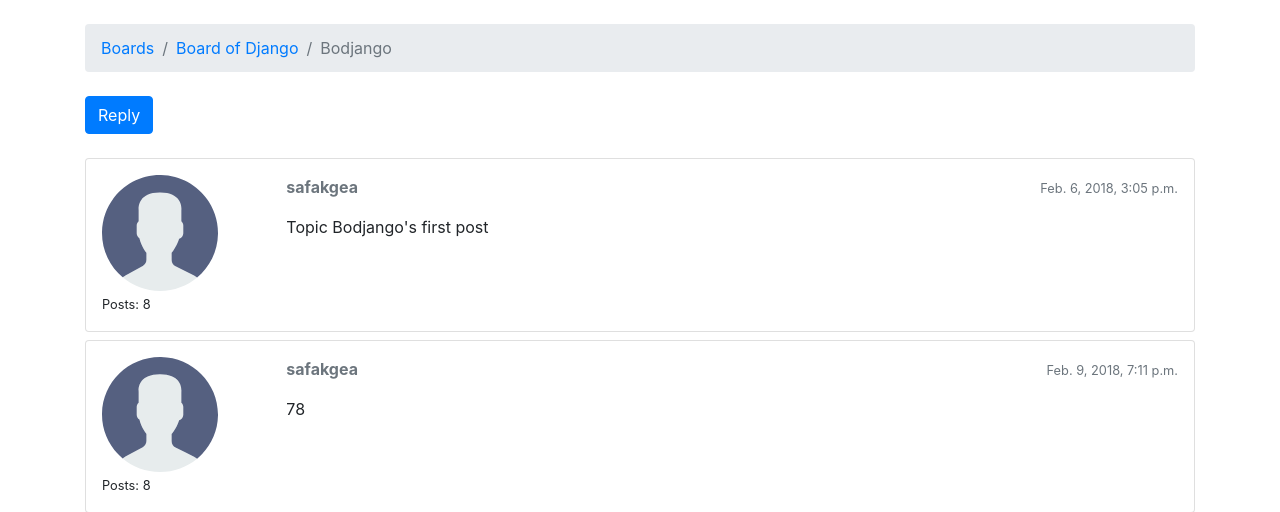
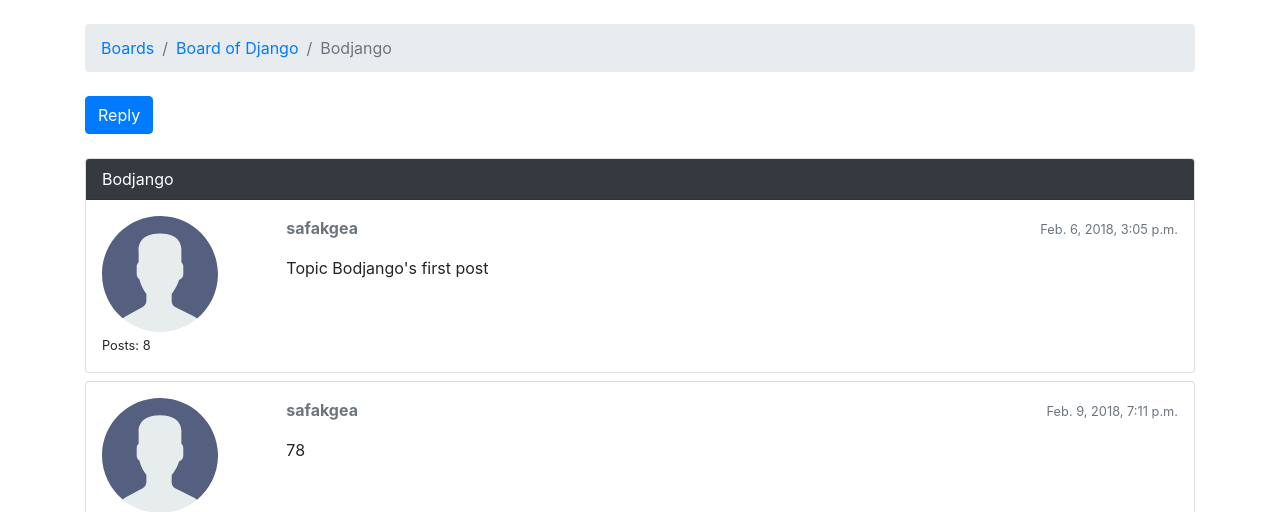
Before and after one commit to safakge/boards, a Django app: page /board/1/topics/1 in a window 1280 px wide. Shown: the part 56-568 px from the top of the page. Run offline with Django 3.2, Linux system fonts and the light colour scheme; data comes from the database, SQL or seed files in the repository; some libraries are stand-ins or nearby versions; some web fonts are replaced.

Commit message:
Header for the first post of topic

```diff
--- a/templates/topic_posts.html
+++ b/templates/topic_posts.html
@@ -20,6 +20,9 @@
 
     {% for post in topic.posts.all %}
         <div class="card mb-2">
+            {% if forloop.first %}
+                <div class="card-header text-white bg-dark py-2 px-3">{{ topic.subject }}</div>
+            {% endif %}
             <div class="card-body p-3">
                 <div class="row">
                     <div class="col-2">
```
